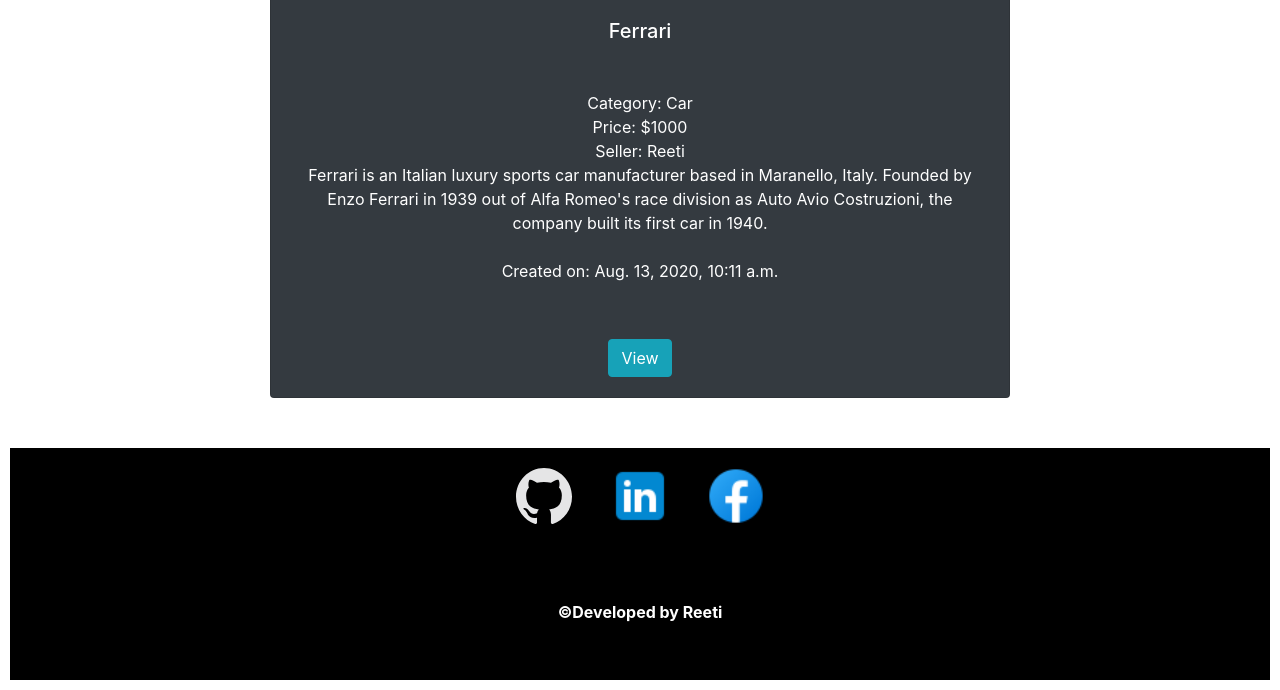
After one commit to reeti26109/commerce-CS50w, a Django app: page /category/Car in a window 1280 px wide. The commit adds this page. Shown: the part 608-1298 px from the top of the page. Run offline with Django 3.2, Linux system fonts and the light colour scheme; a user stored in the database is signed in; data comes from the database, SQL or seed files in the repository; both versions use the stored data as it was after the commit; some libraries are stand-ins or nearby versions.

Commit message:
Added Category

```diff
--- a/auctions/static/auctions/styles.css
+++ b/auctions/static/auctions/styles.css
@@ -2,7 +2,7 @@ body {
     padding: 10px;
 }
 
-#login_img,{
+#login_img{
     height: 50vh;
 }
 
@@ -86,6 +86,10 @@ p{
     height: 160px;
 }
 
-#create_img{
+#create_img, #category_img{
     margin-top: 10px;
 }
+
+.card-img-top{
+    height:60vh;
+}
--- /dev/null
+++ b/auctions/templates/auctions/category.html
@@ -0,0 +1,40 @@
+{% extends "auctions/layout.html" %}
+{% load static %}
+
+{% block body %}
+
+    {% if message %}
+        <div>{{ message }}</div>
+    {% endif %}
+
+    {% if empty %}
+        <div><h2>{{category}}</h2><h5>No listings of this category.</h5></div>
+        <div class="row">
+            <div class="card col-lg-8 col-sm-12">
+                <img src="{% static 'auctions/empty.png' %}" alt="emptylistimage" class="img-responsive">
+            </div>
+        </div>
+    {% else %}
+
+        {% for product in products %}
+            <h2>{{category}}</h2>
+            <div class="card bg-dark text-white col-lg-8 col-md-10 col-sm-12" >
+                <img class="card-img-top" src="{{ product.image_link }}" alt="Card image" id="product_img" style="margin-top: 10px;">
+                <div class="card-body">
+                    <h5>{{ product.name }}</h5>
+                    <p> Category: {{ product.category}}<br>
+                        Price: ${{product.starting_bid}}<br>
+                        Seller: {{ product.seller }}<br>
+                        {{ product.description }}<br><br>
+                        Created on: {{product.time}}
+                    </p>
+                    <a role="button" href="{% url 'product' name=product.name %}" class="btn btn-info">View</a>
+
+
+
+                </div>
+            </div>
+        {% endfor %}
+    {% endif %}
+
+{% endblock %}
--- a/auctions/templates/auctions/layout.html
+++ b/auctions/templates/auctions/layout.html
@@ -7,6 +7,7 @@
         <link rel="stylesheet" href="https://stackpath.bootstrapcdn.com/bootstrap/4.4.1/css/bootstrap.min.css" integrity="sha384-Vkoo8x4CGsO3+Hhxv8T/Q5PaXtkKtu6ug5TOeNV6gBiFeWPGFN9MuhOf23Q9Ifjh" crossorigin="anonymous">
         <link href="{% static 'auctions/styles.css' %}" rel="stylesheet">
         <link rel="stylesheet" href="https://cdnjs.cloudflare.com/ajax/libs/font-awesome/4.7.0/css/font-awesome.min.css">
+        <script src="https://kit.fontawesome.com/a076d05399.js"></script>
     </head>
     <body>
         <nav class="navbar navbar-dark navbar-expand-sm bg-dark fixed-top">
@@ -21,7 +22,7 @@
                             <li class="nav-item active"><a class="nav-link" href="{% url 'home' %}"><span class="fa fa-home fa-lg"></span> Home</a></li>
                             <li class="nav-item"><a class="nav-link" href="{% url 'active_listings' %}"> Active Listings</a></li>
                             <li class="nav-item"><a class="nav-link" href="{% url 'create_listing' %}"> Create Listings</a></li>
-                            <li class="nav-item"><a class="nav-link" href="#"> Categories </a></li>
+                            <li class="nav-item"><a class="nav-link" href="{% url 'categories' %}"> Categories </a></li>
                             <li class="nav-item"><a class="nav-link" href="#"> Watchlist</a></li>
                             <li class="nav-item"><a class="nav-link" href="#"> Closed Listings</a></li>
 
--- a/auctions/urls.py
+++ b/auctions/urls.py
@@ -9,5 +9,7 @@ urlpatterns = [
     path("logout", views.logout_view, name="logout"),
     path("register", views.register, name="register"),
     path("product/<str:name>", views.product, name="product"),
-    path("create_listing", views.create_listing, name="create_listing")
+    path("create_listing", views.create_listing, name="create_listing"),
+    path("categories", views.categories, name="categories"),
+    path("category/<str:category>", views.category, name="category")
 ]
--- a/auctions/views.py
+++ b/auctions/views.py
@@ -104,3 +104,21 @@ def create_listing(request):
         return HttpResponseRedirect(reverse('active_listings'))
     else:
         return render(request, "auctions/createlisting.html")
+
+
+@login_required(login_url='/login')
+def categories(request):
+    return render(request, "auctions/categories.html")
+
+@login_required(login_url='/login')
+def category(request, category):
+    products= Listing.objects.filter(category=category)
+    if len(products)==0:
+        empty= True
+    else:
+        empty= False
+    return render(request, "auctions/category.html",{
+        "products": products,
+        "empty": empty,
+        "category": category
+    })
```
Also changed, not shown: auctions/templates/auctions/categories.html (added, +25 -0 lines), auctions/templates/auctions/createlisting.html (+10 -1 lines), auctions/models.py (line endings or trailing spaces), auctions/static/auctions/category.jpg (added), db.sqlite3.
